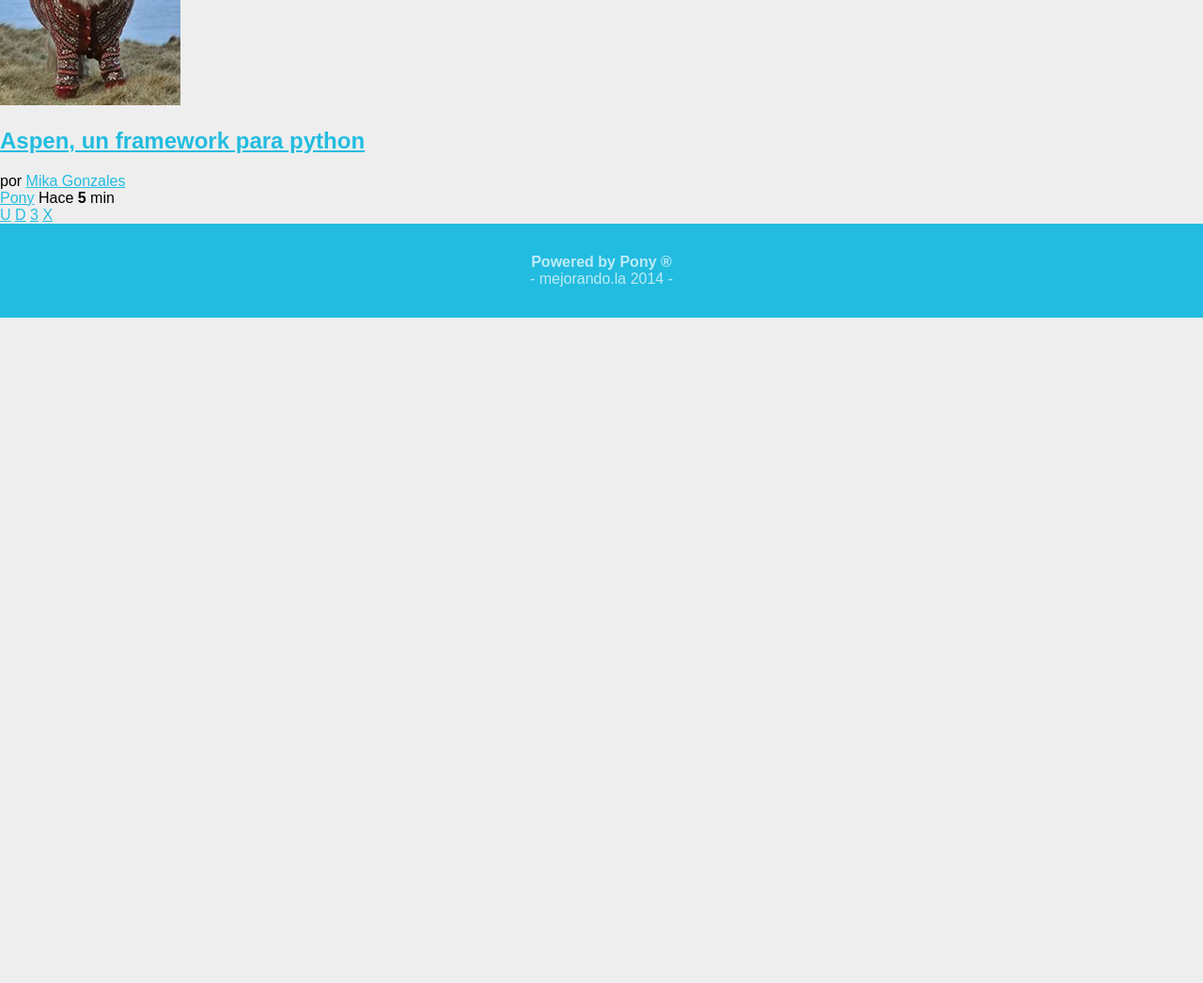
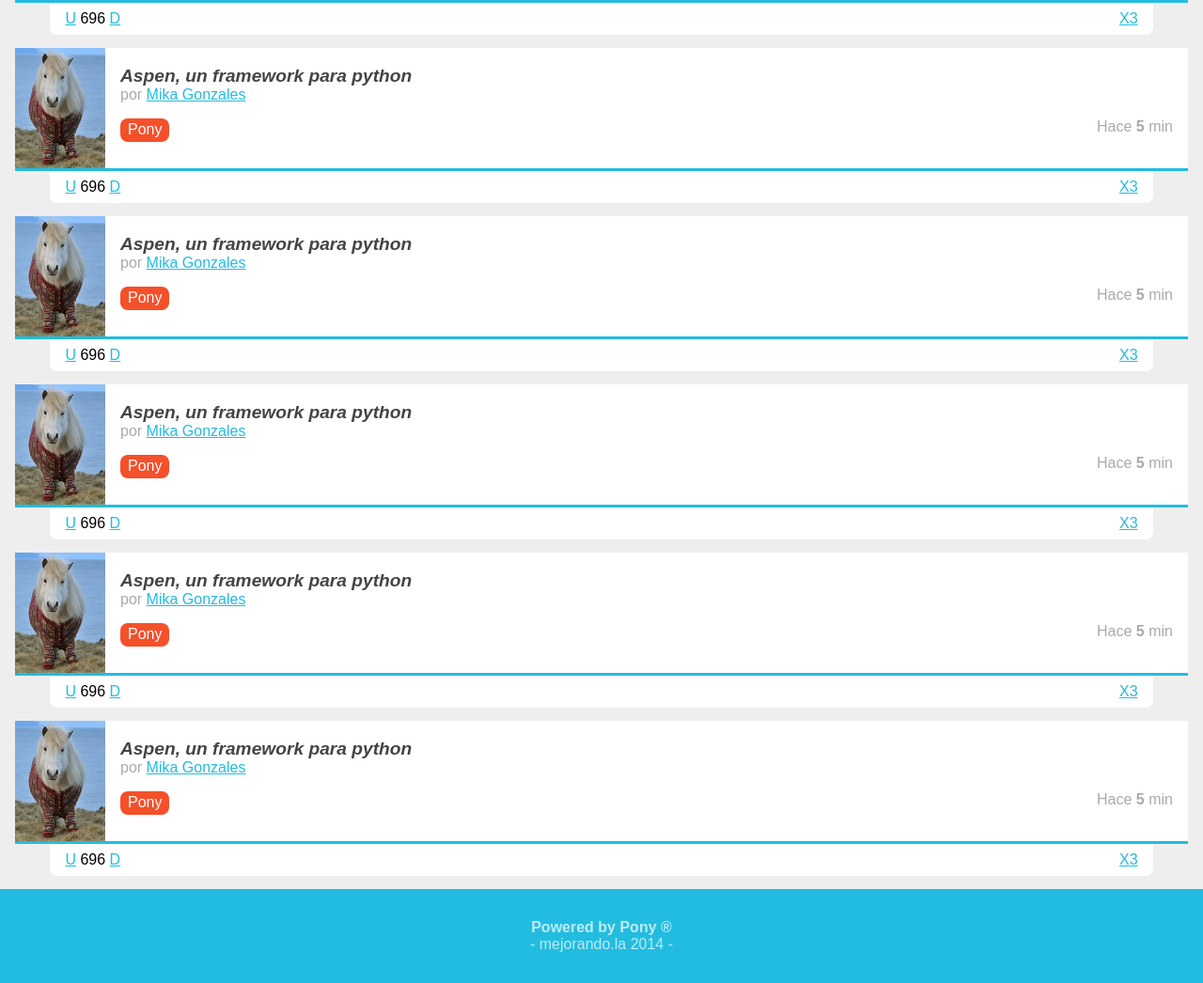
Before and after one commit to macs03/puls2014, a plain HTML site: page index.html in a window 1280 px wide. Shown: the part 250-1296 px from the top of the page at 94% size. Before the commit the page ends 800 px from the top, so only its background shows below. Drawn offline with Linux system fonts and the light colour scheme.

Commit message:
todos los cambios hasta ahora

```diff
--- a/estilos.css
+++ b/estilos.css
@@ -95,3 +95,70 @@ nav ul #publicar_nav a
 	padding: 0.6em 0.8em;
 	text-shadow:rgba(0,0,0,0.5) 2px 2px 5px;
 }
+#contenido
+{
+	margin: 1em;
+}
+
+#contenido .item {
+	background: white;
+	border-bottom: 3px solid #22BCE0;
+	min-height: 128px;
+	position: relative;
+	margin-bottom: 3em;
+}
+#contenido .item .autor_item{
+	color: #AAA;
+}
+#contenido .item .datos_item{
+	margin: 1em 1em 0 0;
+}
+#contenido .item .datos_item .fecha_item
+{
+	color: #AAA;
+	float: right;
+}
+#contenido .item .datos_item .tag_item
+{
+	background: #F4502A;
+	border-radius: 0.5em;
+	color: white;
+	display: inline-block;
+	padding: 0.2em 0.5em;
+	text-decoration: none;
+}
+#contenido .item .imagen_item
+{
+	float: left;
+	margin-right: 1em;
+}
+#contenido .item .imagen_item img
+{
+	width: 96px;
+}
+#contenido .item .titulo_item
+{
+	font-size: 1.2em;
+	font-style: italic;
+	margin-bottom: 0;
+	padding: 1em 1em 0 0;
+}
+#contenido .item .titulo_item a{
+	color: #444;
+	text-decoration: none;
+}
+#contenido .item .votacion{
+	background: white;
+	border-radius: 0 0 0.5em 0.5em ;
+	left: 3%;
+	margin-top: 3px;
+	padding: 0.5em 1em;
+	position: absolute;
+	right: 3%;
+	top: 100%;
+}
+#contenido .item .votacion .comentarios_item,
+#contenido .item .votacion .guardar_item
+{
+	float: right;
+}
--- a/index.html
+++ b/index.html
@@ -2,7 +2,7 @@
 <html lang="es">
 <head>
 	<meta charset="UTF-8" />
-	<meta description=" Proyecto de la primera generacion del 2014 del curso de diseño web online" />
+	<meta name="description" content=" Proyecto de la primera generacion del 2014 del curso de diseño web online" />
 	<title>Puls2014: Comunidad de personas atractivas y sexy</title>
 	<link rel="stylesheet" href="normalize.css">
 	<link rel="stylesheet" href="estilos.css" />
@@ -31,12 +31,12 @@
 			</li>
 		</ul>
 	</nav>
-	<section>
-		<article>
+	<section id="contenido">
+		<article class="item">
 			<figure class="imagen_item">
 				<img src="imagen.jpg" alt="imagen" />
 			</figure>
-			<h2 class="titulo_iteml">
+			<h2 class="titulo_item">
 				<a href="#">Aspen, un framework para python</a>
 			</h2>
 			<div class="autor_item">
@@ -50,9 +50,130 @@
 			</div>
 			<div class="votacion">
 				<a href="#" class="up">U</a>
+				696
 				<a href="#" class="down">D</a>
 				<a href="#" class="comentarios_item">3</a>
-				<a href="#" class="guardar item">X</a>
+				<a href="#" class="guardar_item">X</a>
+			</div>
+		</article>
+		<article class="item">
+			<figure class="imagen_item">
+				<img src="imagen.jpg" alt="imagen" />
+			</figure>
+			<h2 class="titulo_item">
+				<a href="#">Aspen, un framework para python</a>
+			</h2>
+			<div class="autor_item">
+				por <a href="#">Mika Gonzales</a>
+			</div>
+			<div class="datos_item">
+				<a href="#" class="tag_item">Pony</a>
+				<span class="fecha_item">
+					Hace <strong>5</strong> min
+				</span>
+			</div>
+			<div class="votacion">
+				<a href="#" class="up">U</a>
+				696
+				<a href="#" class="down">D</a>
+				<a href="#" class="comentarios_item">3</a>
+				<a href="#" class="guardar_item">X</a>
+			</div>
+		</article>
+		<article class="item">
+			<figure class="imagen_item">
+				<img src="imagen.jpg" alt="imagen" />
+			</figure>
+			<h2 class="titulo_item">
+				<a href="#">Aspen, un framework para python</a>
+			</h2>
+			<div class="autor_item">
+				por <a href="#">Mika Gonzales</a>
+			</div>
+			<div class="datos_item">
+				<a href="#" class="tag_item">Pony</a>
+				<span class="fecha_item">
+					Hace <strong>5</strong> min
+				</span>
+			</div>
+			<div class="votacion">
+				<a href="#" class="up">U</a>
+				696
+				<a href="#" class="down">D</a>
+				<a href="#" class="comentarios_item">3</a>
+				<a href="#" class="guardar_item">X</a>
+			</div>
+		</article>
+		<article class="item">
+			<figure class="imagen_item">
+				<img src="imagen.jpg" alt="imagen" />
+			</figure>
+			<h2 class="titulo_item">
+				<a href="#">Aspen, un framework para python</a>
+			</h2>
+			<div class="autor_item">
+				por <a href="#">Mika Gonzales</a>
+			</div>
+			<div class="datos_item">
+				<a href="#" class="tag_item">Pony</a>
+				<span class="fecha_item">
+					Hace <strong>5</strong> min
+				</span>
+			</div>
+			<div class="votacion">
+				<a href="#" class="up">U</a>
+				696
+				<a href="#" class="down">D</a>
+				<a href="#" class="comentarios_item">3</a>
+				<a href="#" class="guardar_item">X</a>
+			</div>
+		</article>
+		<article class="item">
+			<figure class="imagen_item">
+				<img src="imagen.jpg" alt="imagen" />
+			</figure>
+			<h2 class="titulo_item">
+				<a href="#">Aspen, un framework para python</a>
+			</h2>
+			<div class="autor_item">
+				por <a href="#">Mika Gonzales</a>
+			</div>
+			<div class="datos_item">
+				<a href="#" class="tag_item">Pony</a>
+				<span class="fecha_item">
+					Hace <strong>5</strong> min
+				</span>
+			</div>
+			<div class="votacion">
+				<a href="#" class="up">U</a>
+				696
+				<a href="#" class="down">D</a>
+				<a href="#" class="comentarios_item">3</a>
+				<a href="#" class="guardar_item">X</a>
+			</div>
+		</article>
+		<article class="item">
+			<figure class="imagen_item">
+				<img src="imagen.jpg" alt="imagen" />
+			</figure>
+			<h2 class="titulo_item">
+				<a href="#">Aspen, un framework para python</a>
+			</h2>
+			<div class="autor_item">
+				por <a href="#">Mika Gonzales</a>
+			</div>
+			<div class="datos_item">
+				<a href="#" class="tag_item">Pony</a>
+				<span class="fecha_item">
+					Hace <strong>5</strong> min
+				</span>
+			</div>
+			<div class="votacion">
+				<a href="#" class="up">U</a>
+				696
+				<a href="#" class="down">D</a>
+				<a href="#" class="comentarios_item">3</a>
+				<a href="#" class="guardar_item">X</a>
 			</div>
 		</article>
 	</section>
```
